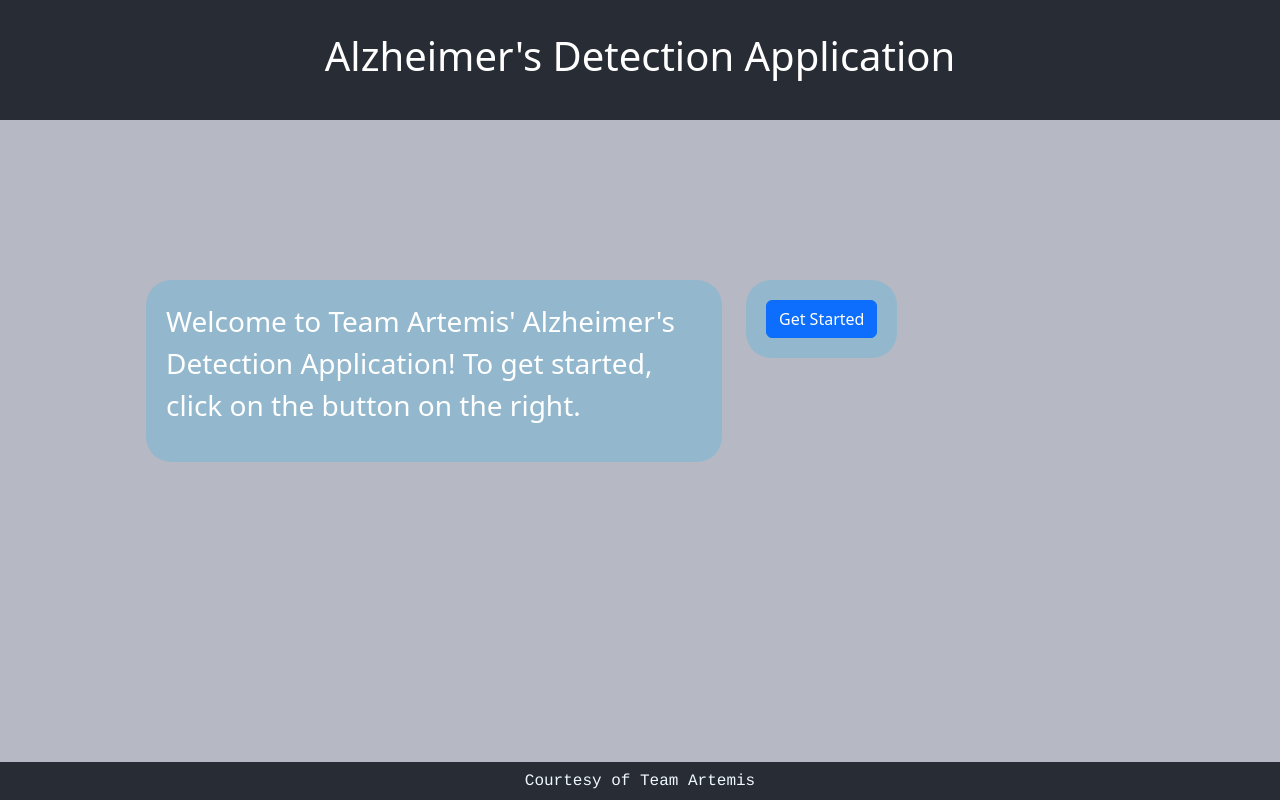
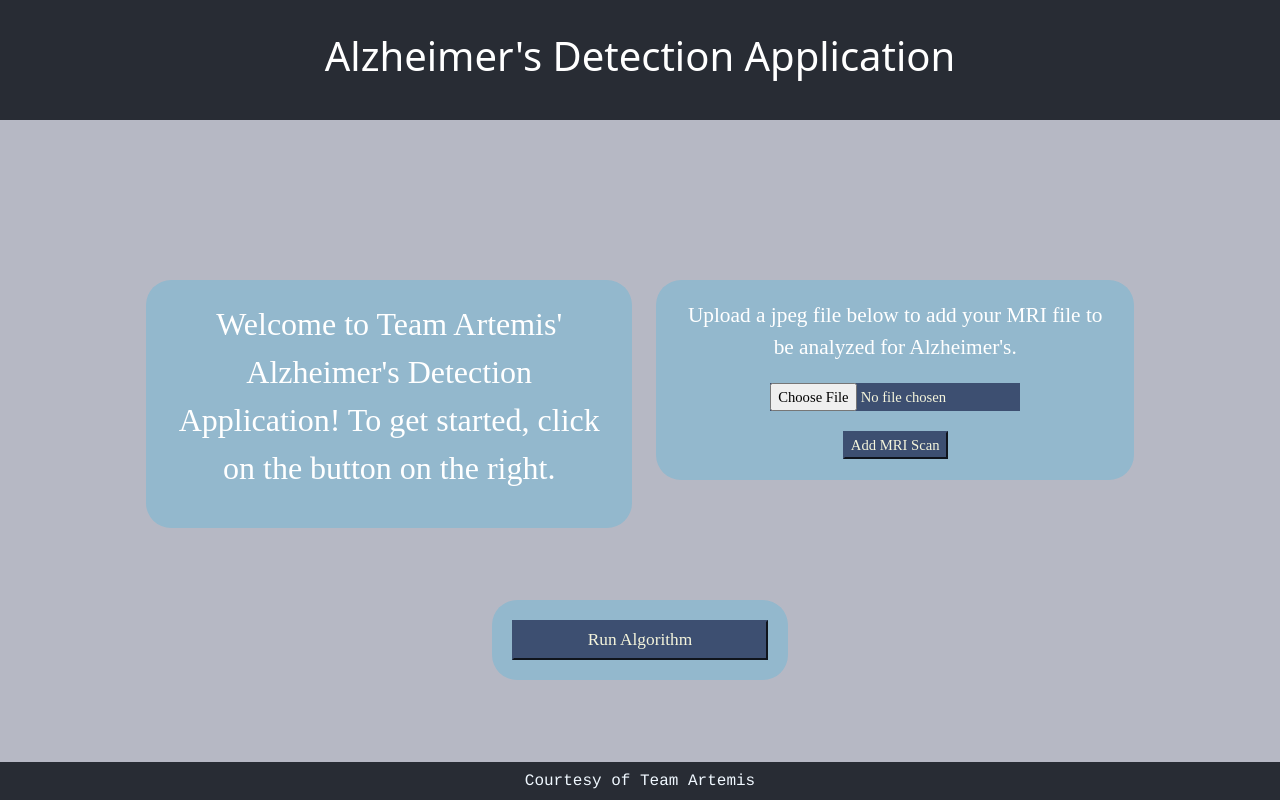
Before and after one commit to sbhumi/490TermProject, a React (Create React App) app: page / in a window 1280 px wide. Built offline with nearby package versions, Linux system fonts and the light colour scheme.

Commit message:
formatting and functioning file upload

```diff
--- a/src/components/App.js
+++ b/src/components/App.js
@@ -1,9 +1,23 @@
+import React, {useState} from 'react';
 import logo from '../logo.svg';
 import { Container, Row, Col } from 'react-bootstrap'
+import Results from '../components/Results.js';
 import '../styleSheets/App.css';
 import 'bootstrap/dist/css/bootstrap.min.css';
 
 function App() {
+
+  const [selectedFile, setSelectedFile] = useState();
+	const [isFilePicked, setIsFilePicked] = useState(false);
+
+	const changeHandler = (event) => {
+		setSelectedFile(event.target.files[0]);
+    {/*setIsSelected(true);*/}
+	};
+
+	const handleSubmission = () => {
+	};
+
   return (
     <div className="App">
       <header className="App-header">
@@ -24,10 +38,36 @@ function App() {
           <Col>
             <div className="App-get-started">
               <div className="content-box">
-                <button className="btn btn-primary">Get Started</button>
+                <p>Upload a jpeg file below to add your MRI file to be analyzed for Alzheimer's.<br></br></p>
+                <p><input type = "file" className = "mriScan" name = "mri" onChange={changeHandler}/></p>
+                <div>
+                  <button className="start" onClick={handleSubmission}>Add MRI Scan</button>
+                </div>
               </div>
             </div>
           </Col>
+        </Row>
+
+        <Row><br></br><br></br><br></br></Row>
+
+        <Row>
+          {/*
+          {isSelected ? (
+          <div>
+            <Results/>
+          </div>
+          ) : (
+            <p>Select a file to show results</p>
+          )}
+          */}
+        </Row>
+
+        <Row>
+          <Col></Col><Col></Col><Col></Col><Col></Col>
+          <Col>
+            <div className = "content-box" align = "center"><button className = "run">Run Algorithm</button></div>
+          </Col>
+          <Col></Col><Col></Col><Col></Col><Col></Col>
         </Row>
       </Container>
 
--- /dev/null
+++ b/src/components/Results.js
@@ -0,0 +1,16 @@
+import React, {Component} from 'react';
+import { Container, Row, Col } from 'react-bootstrap'
+import '../styleSheets/Results.css';
+import 'bootstrap/dist/css/bootstrap.min.css';
+
+class Results extends Component {
+    constructor(props) {
+        super(props);
+    }
+    state = {  }
+    render() {
+        return ( <Container></Container> );
+    }
+}
+
+export default Results;
--- a/src/styleSheets/App.css
+++ b/src/styleSheets/App.css
@@ -19,8 +19,8 @@
   text-align: left;
   padding-left: 5vw;
   padding-top: 20vh;
-  min-width: 50vw;
-  font-size: 21pt;
+  min-width: 43vw;
+  font-size: 24pt;
 }
 
 .App-get-started {
@@ -28,7 +28,8 @@
   vertical-align: center;
   padding-right: 5vw;
   padding-top: 20vh;
-  min-width: 20vw;
+  min-width: 25vw;
+  font-size: 16pt;
   display: left;
 }
 
@@ -38,10 +39,38 @@
   padding: 20px;
   border-radius: 25px;
   color:white;
+  font-family: "times new roman";
+  text-align: center;
+}
+
+.mriScan {
+  background-color:#3d4f71;
+  border-color: #3d4f71;
+  color:beige;
+  font-size: 11pt;
 }
 
 .start {
-  background-color:#282c34;
+  background-color:#3d4f71;
+  border-color: #3d4f71;
+  color:beige;
+  font-size: 11pt;
+}
+
+.run {
+  background-color:#3d4f71;
+  border-color: #3d4f71;
+  color:beige;
+  font-size: 13pt;
+  min-width: 20vw;
+  min-height: 5vh;
+}
+
+.run:hover {
+  transition: all 0.7s ease;
+  background-color:#3d715c;
+  border-color:#3d715c;
+  letter-spacing: 2px;
 }
 
 .appFooter {
```
Also changed, not shown: src/styleSheets/Results.css (added).
